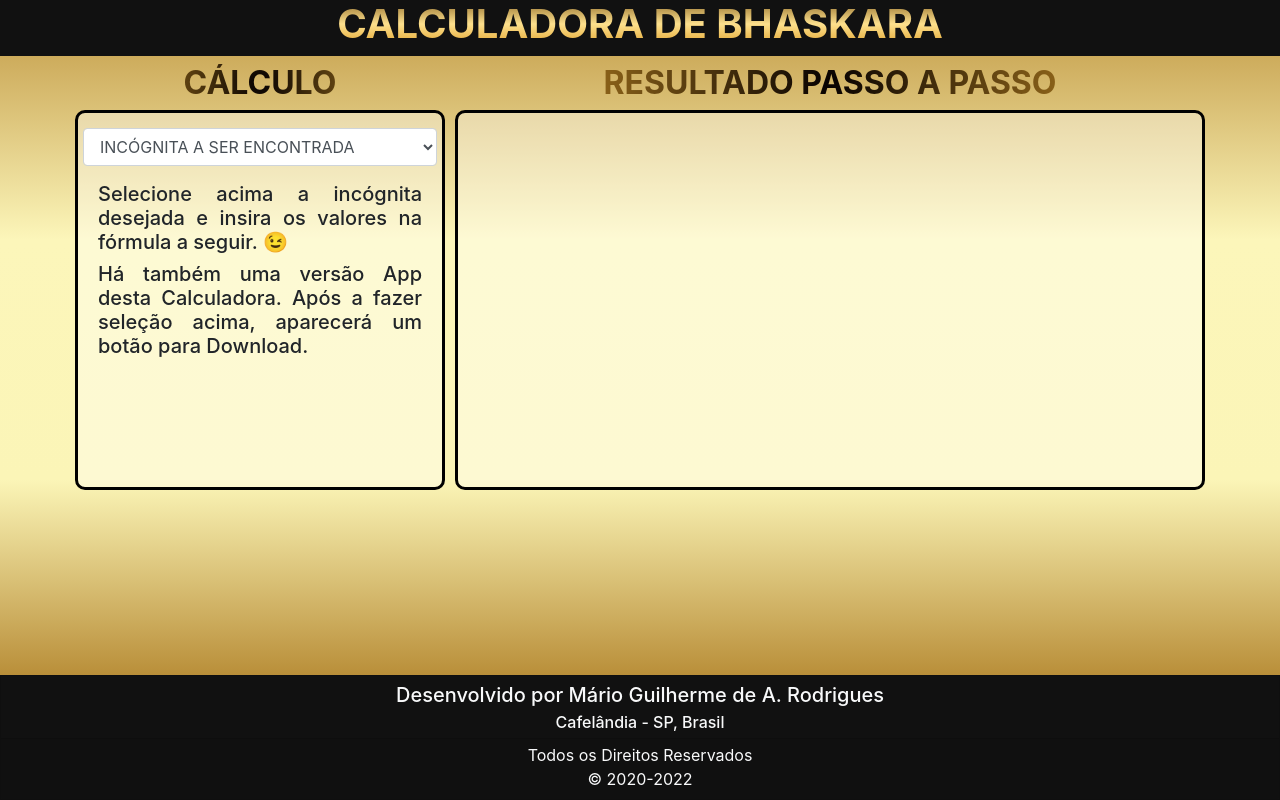
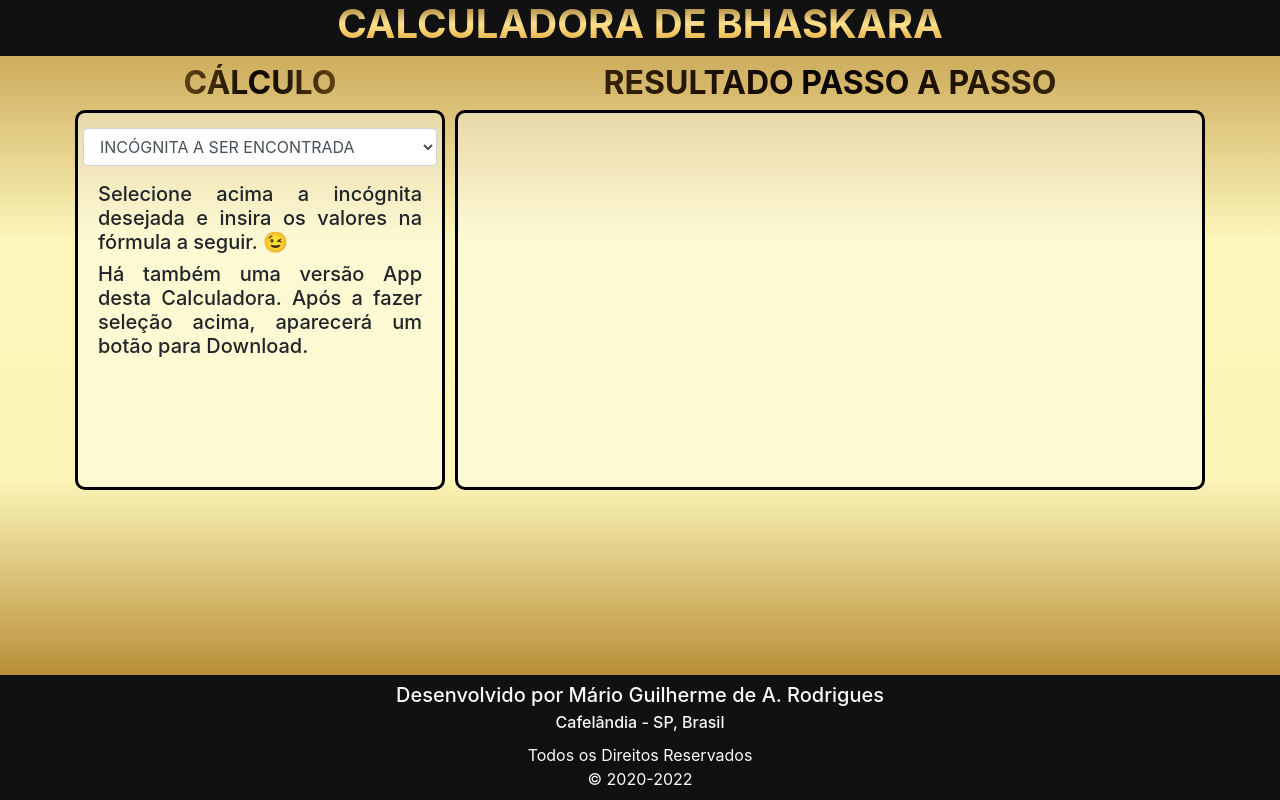
Before and after one commit to MarioGuilherme/about, a plain HTML site: page iframes/bhaskara/index.html in a window 1280 px wide. Drawn offline with Linux system fonts and the light colour scheme; some packages are replaced by stand-ins of ours; a script that the page names is missing.

Commit message:
Correção Titulo

```diff
--- a/iframes/bhaskara/css/estilo.css
+++ b/iframes/bhaskara/css/estilo.css
@@ -19,7 +19,6 @@ h2 {
 
 .titulo {
     font-weight: 700!important;
-    background: -webkit-radial-gradient(circle, rgba(6, 1, 1, 1) 0%, rgba(223, 159, 40, 1) 100%);
     background: radial-gradient(circle, rgba(6, 1, 1, 1) 0%, rgba(223, 159, 40, 1) 100%);
     -webkit-background-clip: text;
     -webkit-text-fill-color: transparent;
@@ -27,8 +26,7 @@ h2 {
 
 .titulo2 {
     font-weight: 700!important;
-    background: -webkit-radial-gradient(circle, rgba(6, 1, 1, 1) 0%, rgba(223, 159, 40, 1) 100%);
-    background: radial-gradient(circle, rgba(6, 1, 1, 1) 0%, rgba(223, 159, 40, 1) 100%);
+    background: radial-gradient(circle, rgba(6, 1, 1, 1) 0%, rgb(82, 56, 14) 100%);
     -webkit-background-clip: text;
     -webkit-text-fill-color: transparent;
 }
```
